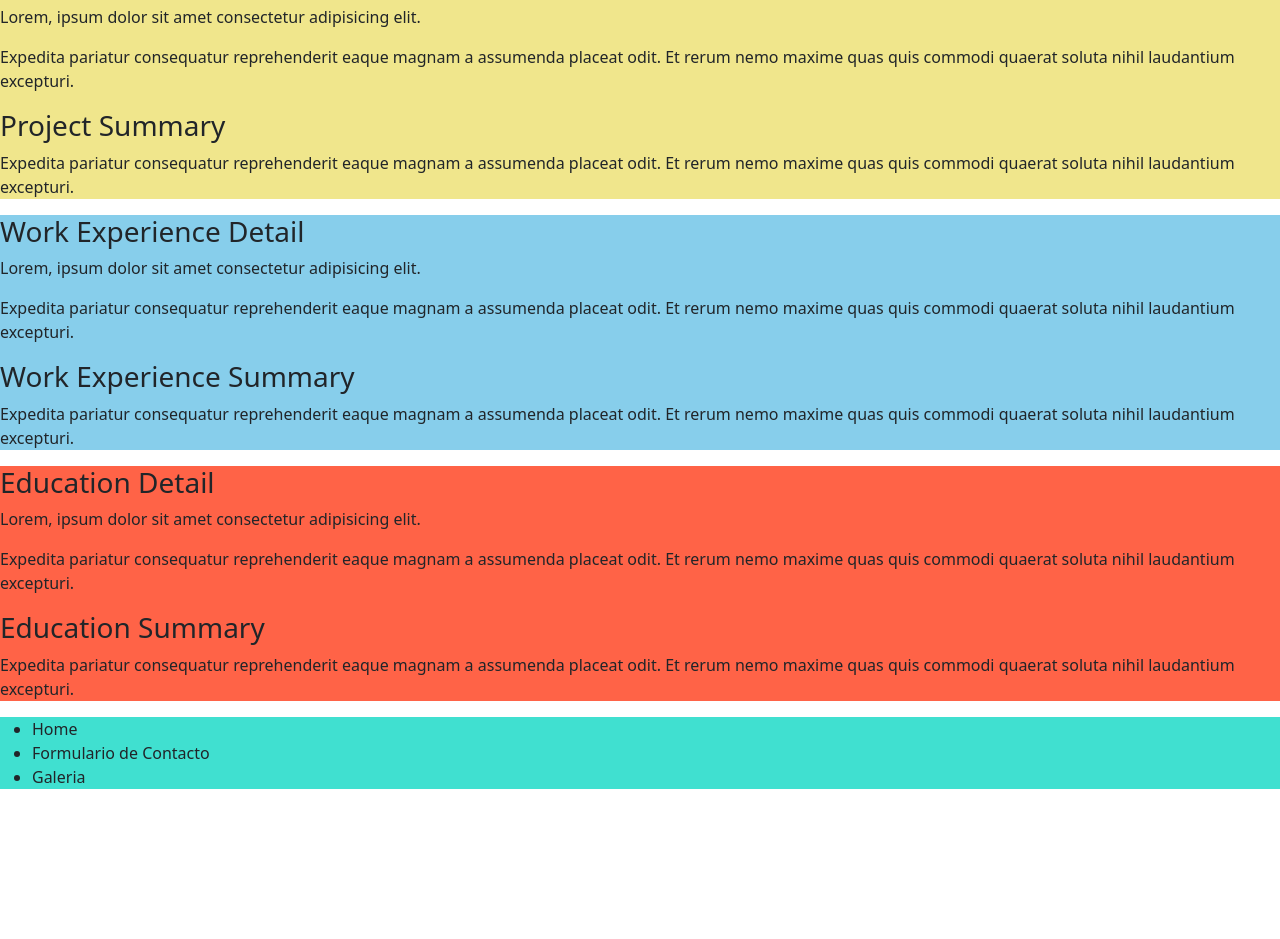
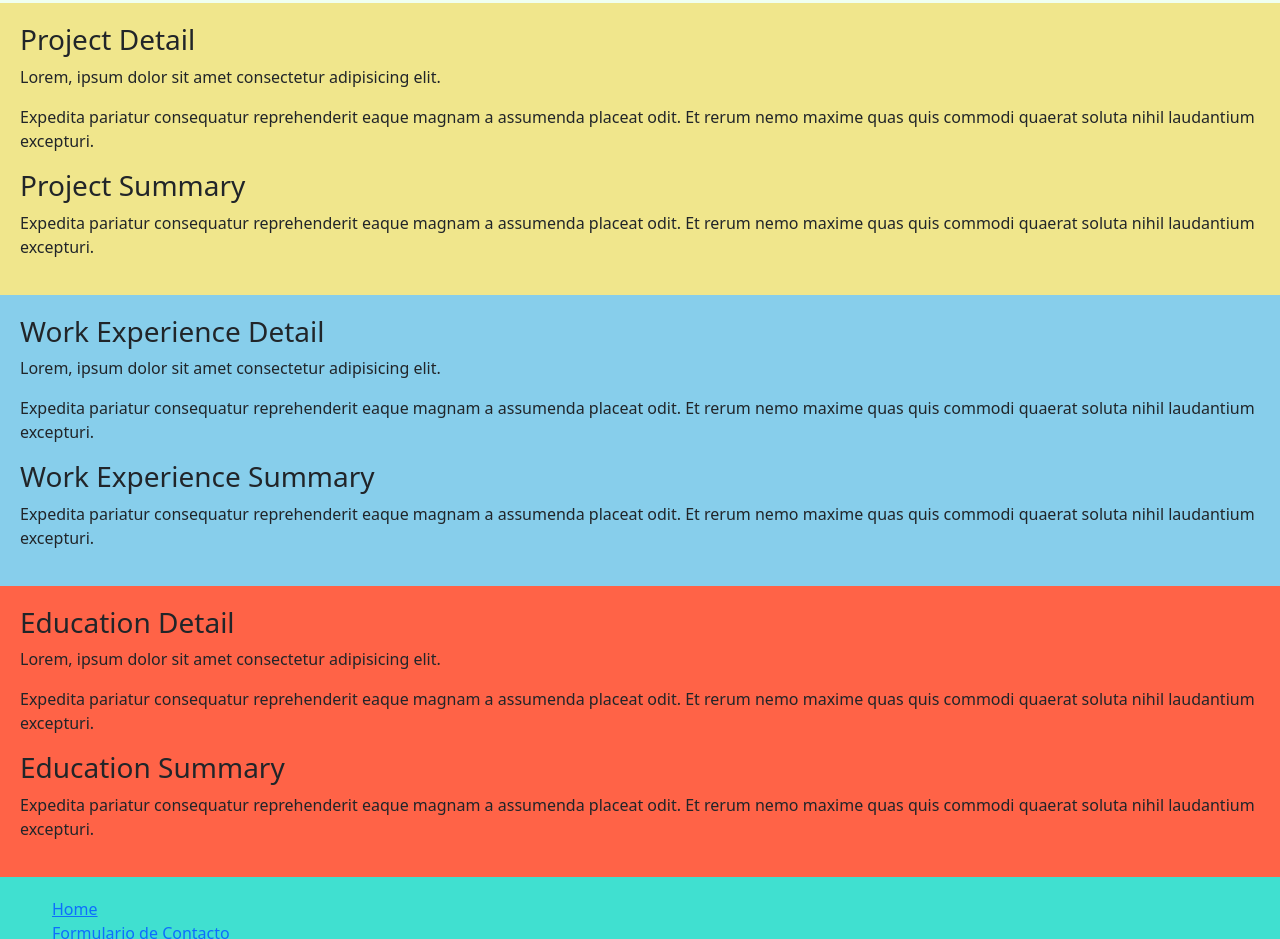
Before and after one commit to KonoFa/KYCEstampados, a plain HTML site: page index.html in a window 1280 px wide. Shown: the part 139-1078 px from the top of the page. Before the commit the page ends 944 px from the top, so only its background shows below. Drawn offline with nearby package versions, Linux system fonts and the light colour scheme.

Commit message:
Agregamos links (li)

```diff
--- a/css/style.css
+++ b/css/style.css
@@ -5,10 +5,12 @@ header{
 
     background-color: honeydew;
     text-align: center;
+    padding: 20px;
 }
 
 .Project{
 background-color: khaki;
+padding: 20px;
 
 }
 
@@ -16,12 +18,20 @@ background-color: khaki;
 
 .Work-experience{
     background-color: skyblue;
+    padding: 20px;
 }
 
 .Education{
     background-color: tomato;
+    padding: 20px;
 }
 
 footer{
     background-color: turquoise;
+    padding: 20px;
+
+
 }
+footer li{
+    list-style: none;
+}
--- a/index.html
+++ b/index.html
@@ -62,9 +62,9 @@
     <footer>
         <nav>
             <ul>
-                <li>Home</li>
-                <li>Formulario de Contacto</li>
-                <li>Galeria</li>
+                <li><a href=""> Home</a></li>
+                <li><a href="">Formulario de Contacto</a></li>
+                <li><a href="">Galeria</a></li>
             </ul>
         </nav>
     </footer>
```
